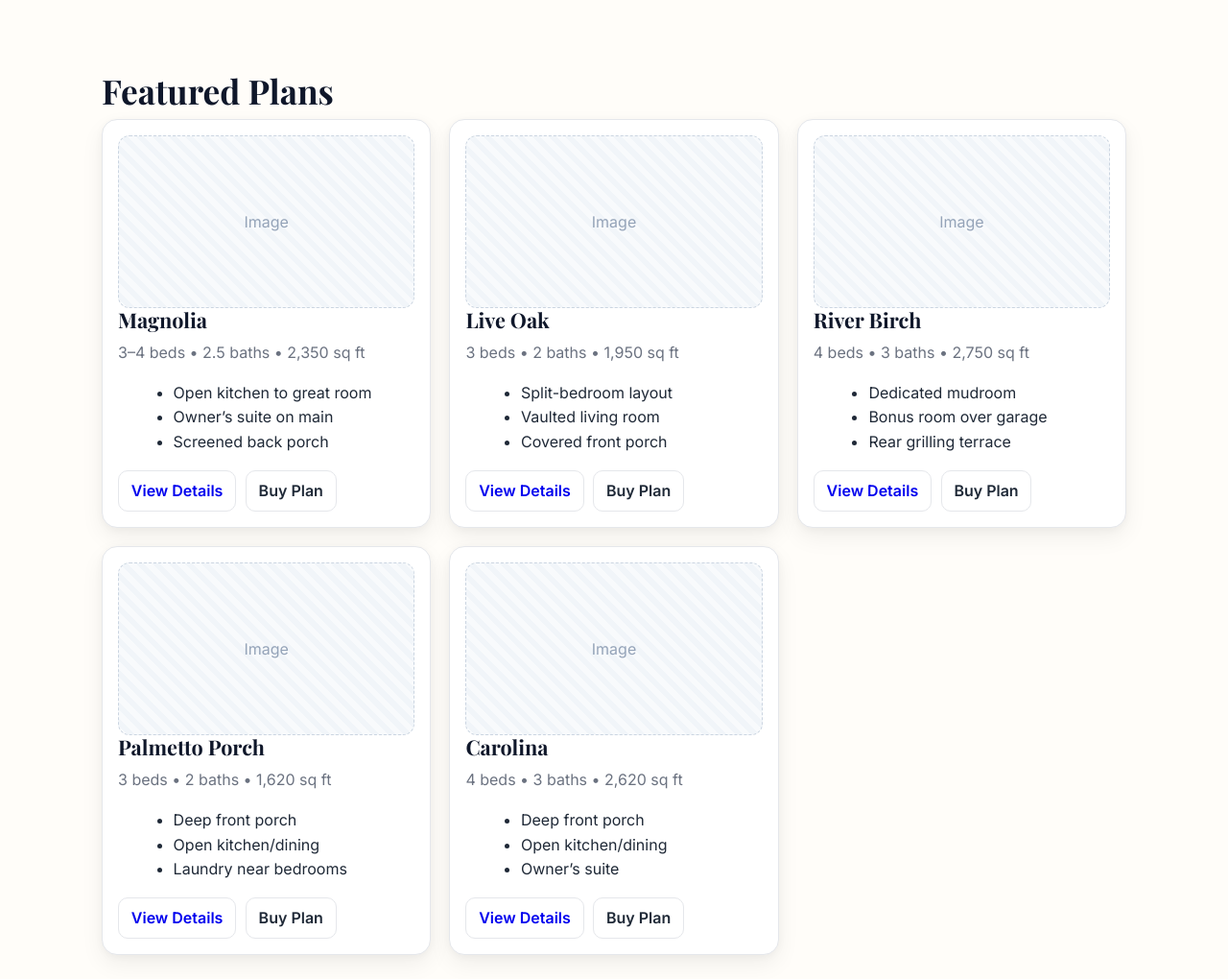
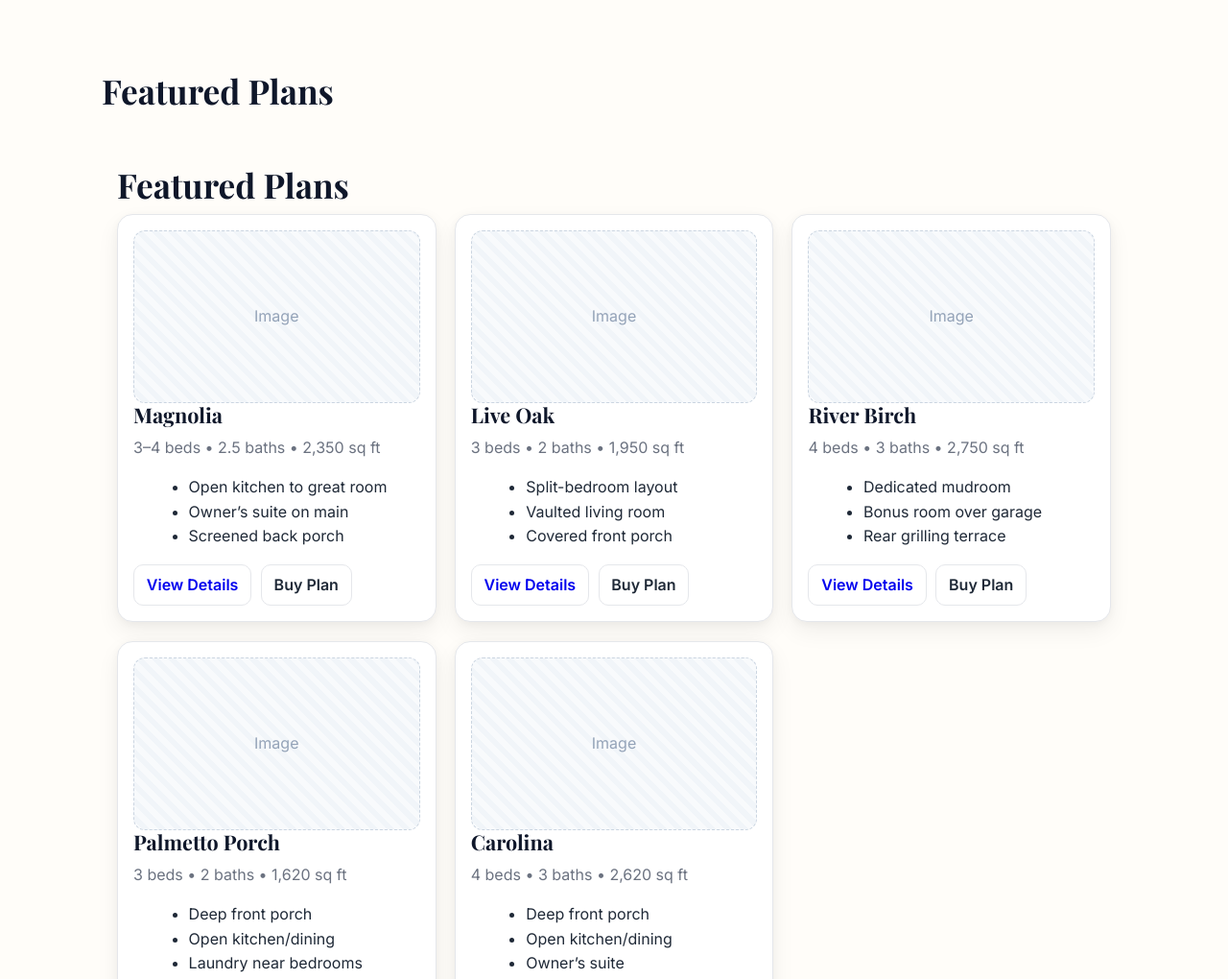
Before and after one commit to SHPCola/southernhomeplans, a plain HTML site: page index.html in a window 1280 px wide. Shown: the part 680-1700 px from the top of the page at 96% size. Drawn offline with nearby package versions, Linux system fonts and the light colour scheme.

Commit message:
Update index.html

```diff
--- a/index.html
+++ b/index.html
@@ -58,9 +58,14 @@
   <div class="container">
     <h2>Featured Plans</h2>
 
-    <!-- ONE grid wrapper -->
+    <!-- ===== START: FEATURED PLANS ===== -->
+<section id="plans" class="plans">
+  <div class="container">
+    <h2>Featured Plans</h2>
+
+    <!-- ONE grid wrapper ONLY -->
     <div class="grid">
-      <!-- 1 -->
+      <!-- CARD 1 -->
       <article class="plan">
         <div class="thumb placeholder"><span>Image</span></div>
         <h3>Magnolia</h3>
@@ -76,7 +81,7 @@
         </div>
       </article>
 
-      <!-- 2 -->
+      <!-- CARD 2 -->
       <article class="plan">
         <div class="thumb placeholder"><span>Image</span></div>
         <h3>Live Oak</h3>
@@ -92,7 +97,7 @@
         </div>
       </article>
 
-      <!-- 3 -->
+      <!-- CARD 3 -->
       <article class="plan">
         <div class="thumb placeholder"><span>Image</span></div>
         <h3>River Birch</h3>
@@ -108,7 +113,7 @@
         </div>
       </article>
 
-      <!-- 4 -->
+      <!-- CARD 4 -->
       <article class="plan">
         <div class="thumb placeholder"><span>Image</span></div>
         <h3>Palmetto Porch</h3>
@@ -124,7 +129,7 @@
         </div>
       </article>
 
-      <!-- 5 -->
+      <!-- CARD 5 -->
       <article class="plan">
         <div class="thumb placeholder"><span>Image</span></div>
         <h3>Carolina</h3>
@@ -143,6 +148,7 @@
     <!-- /grid -->
   </div>
 </section>
+<!-- ===== END: FEATURED PLANS ===== -->
 
   <section id="process" class="process">
     <div class="container">
```
